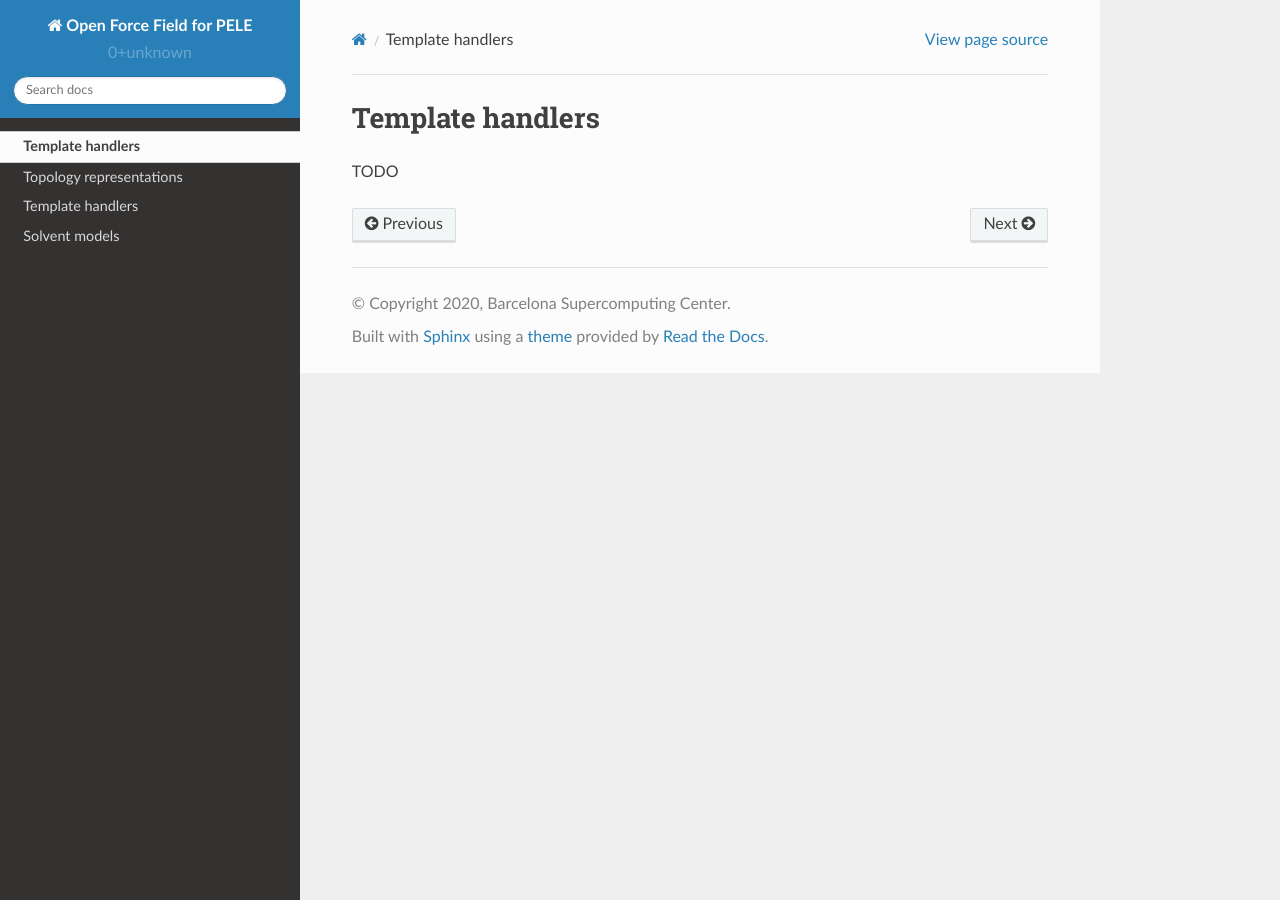
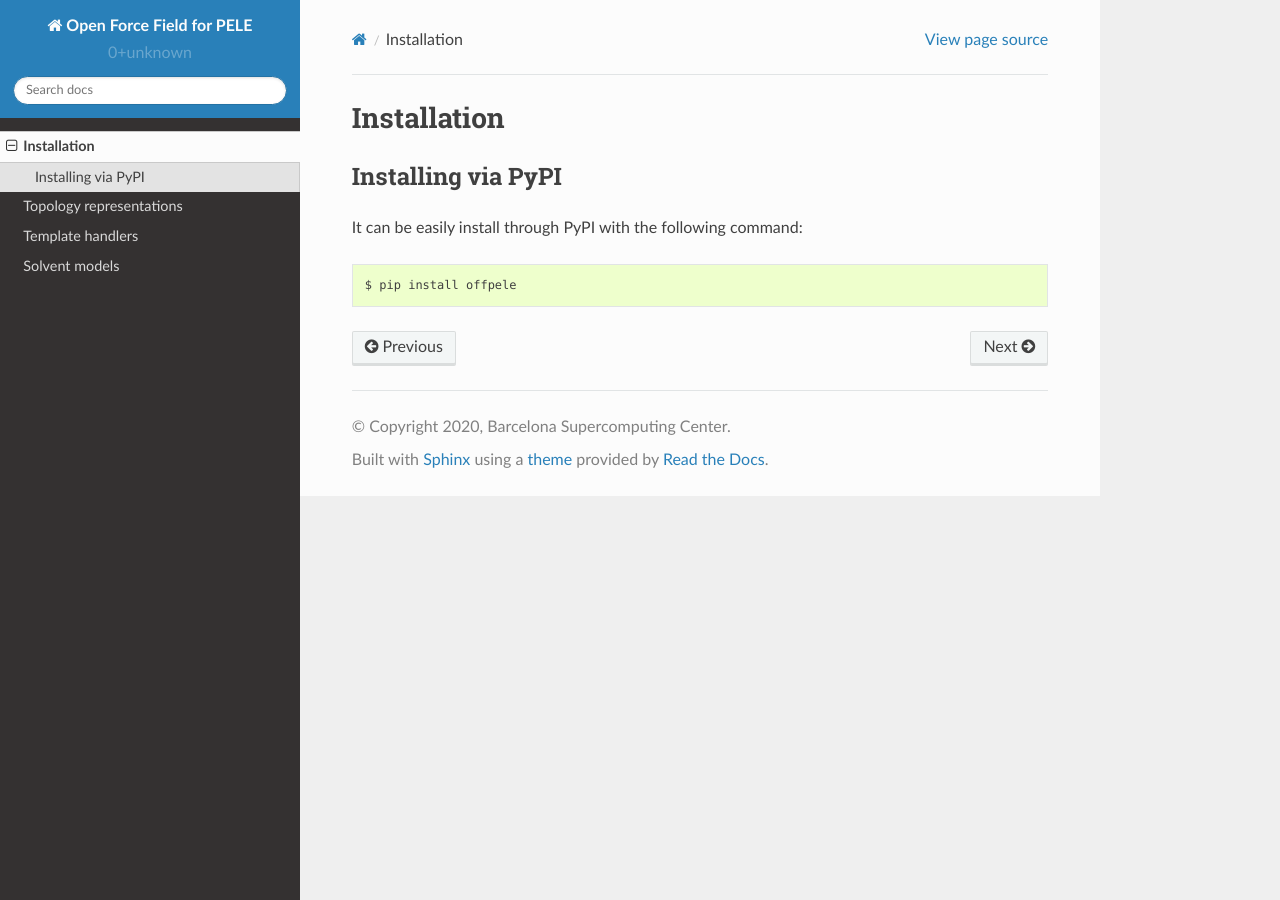
Before and after one commit to martimunicoy/peleffy, a Sphinx documentation site: the page built from docs/installation.rst, in a window 1280 px wide. Built offline with Sphinx 7.4.7 and the Read the Docs theme 2.0.0, drawn with Linux system fonts in a browser that asks for light colours.

Commit message:
Add PyPI installation to docs

```diff
--- a/docs/installation.rst
+++ b/docs/installation.rst
@@ -1,6 +1,13 @@
 .. _installation ::
 
-Template handlers
-=================
+Installation
+************
 
-TODO
+Installing via PyPI
+===================
+
+It can be easily install through PyPI with the following command:
+
+.. code-block:: bash
+
+   $ pip install offpele
```
